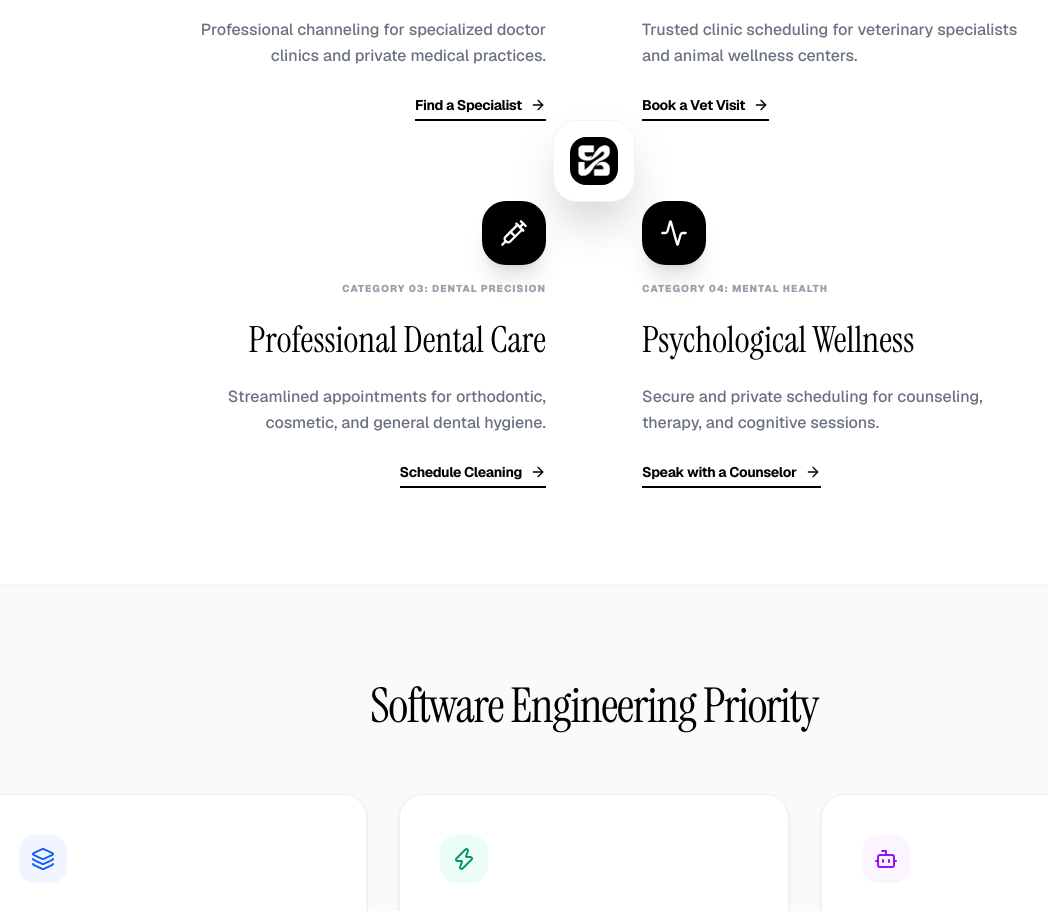
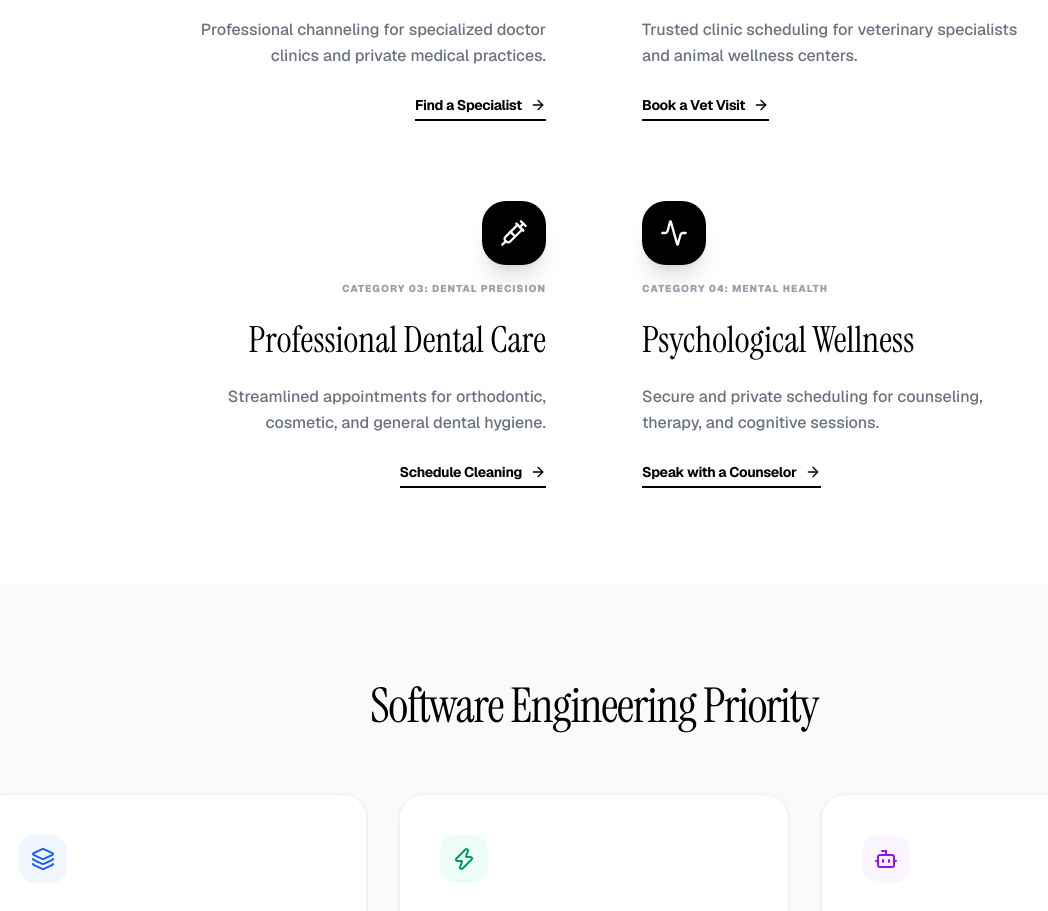
Before and after one commit to FlexSlotCustom0/FlexSlotCustom, a Next.js app in the folder frontend/: page / in a window 1280 px wide. Shown: the part 1240-2151 px from the top of the page, without its empty margins (46-1094 px from the left). Built offline with nearby package versions, Linux system fonts and the light colour scheme.

Commit message:
Update page.tsx

```diff
--- a/frontend/src/app/page.tsx
+++ b/frontend/src/app/page.tsx
@@ -198,18 +198,6 @@ export default function NotionCalendarClone() {
                 Speak with a Counselor <ArrowRight className="w-4 h-4" />
               </button>
             </motion.div>
-
-            {/* Center Brand Anchor */}
-            <div className="absolute top-1/2 left-1/2 -translate-x-1/2 -translate-y-1/2 hidden md:block">
-              <motion.div
-                whileHover={{ scale: 1.05 }}
-                className="bg-white border border-gray-100 p-4 rounded-3xl shadow-2xl"
-              >
-                <div className="w-12 h-12 bg-black rounded-2xl flex items-center justify-center">
-                  <img src="/flexslot_logo.png" alt="" className="w-full h-full object-contain p-2 brightness-0 invert" />
-                </div>
-              </motion.div>
-            </div>
 
           </div>
         </div>
```
